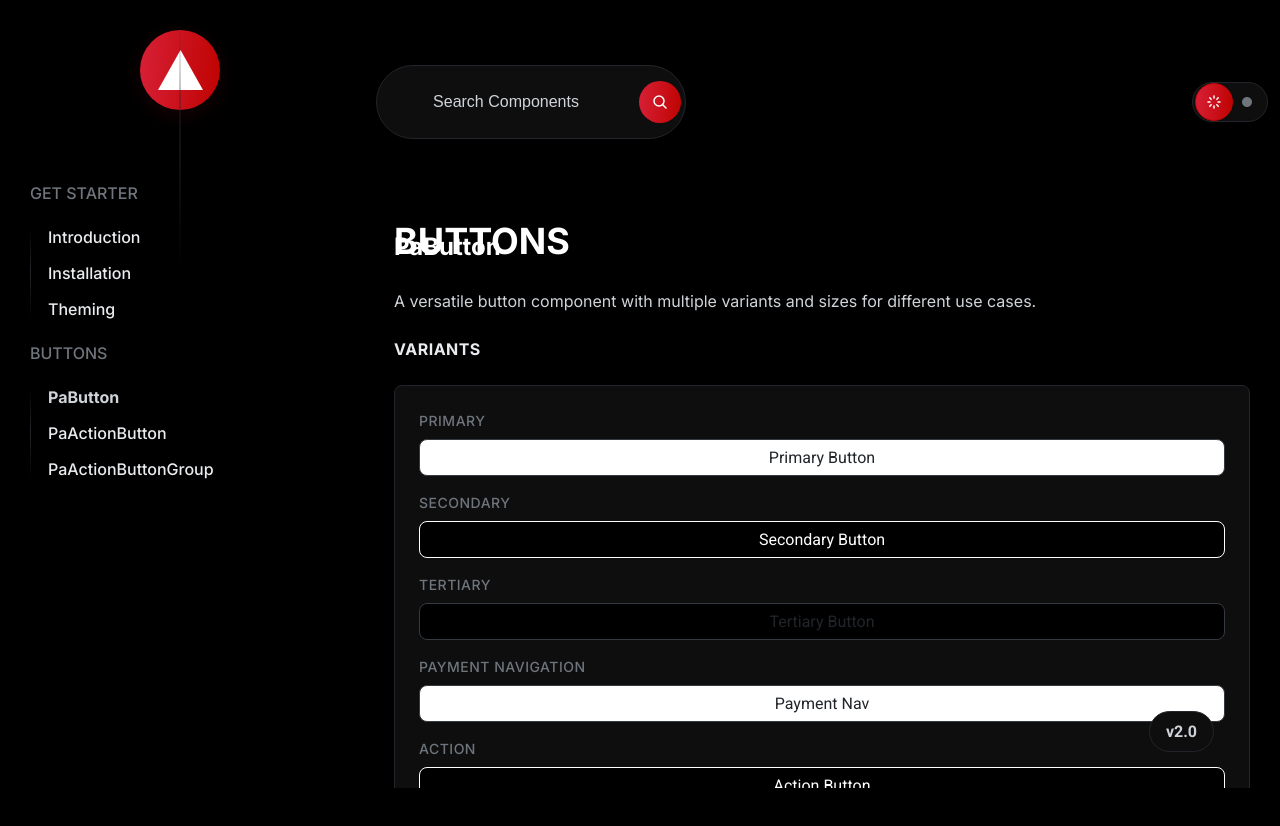
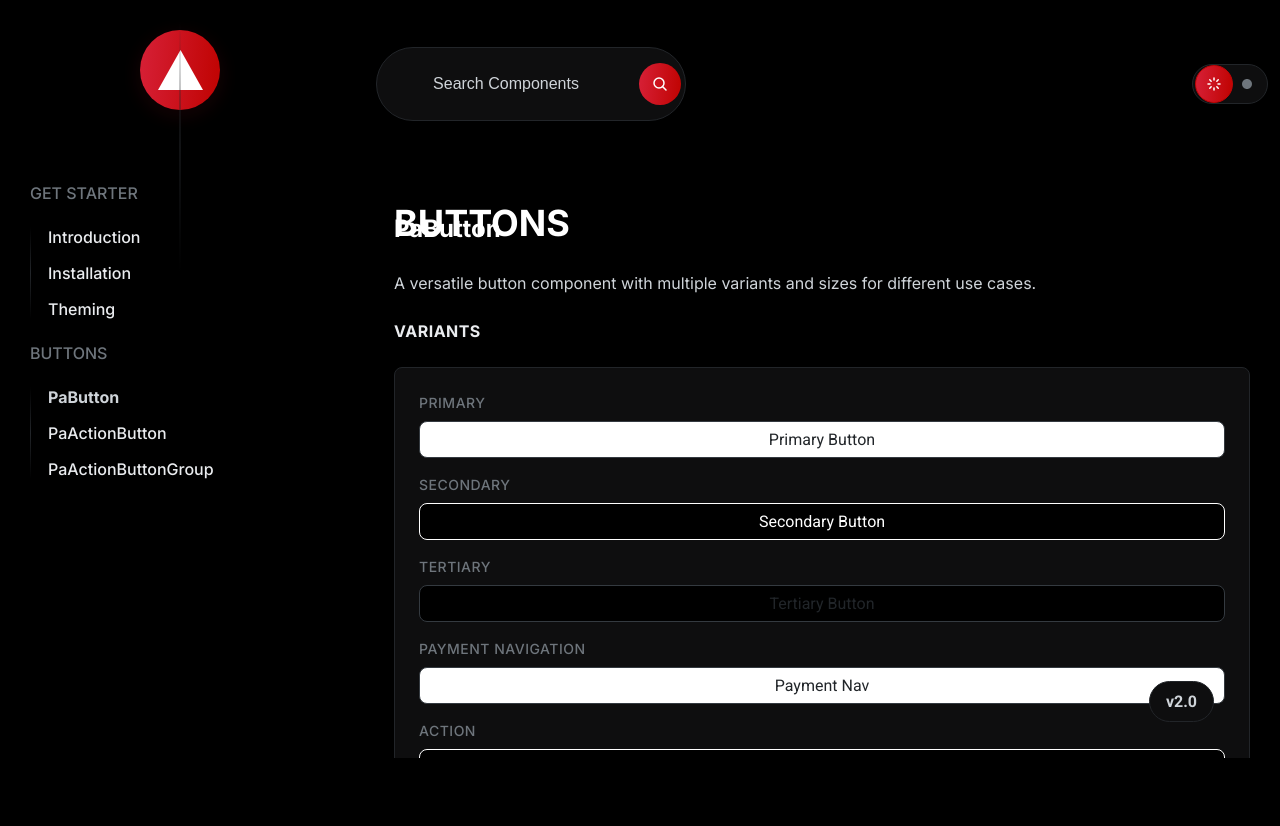
Before and after one commit to muriloscigliano/pa-design-system, a Vue app: page / in a window 1280 px wide. Shown: the top 826 px of the page. Built offline with nearby package versions, Linux system fonts and the light colour scheme; a web font is replaced by a local one.

Commit message:
Fix sidebar and main content alignment
- Changed align-items from center to flex-start for top alignment
- Made main-content height match sidebar height (calc(100vh - 12px))
- Sidebar and top header/bar now properly aligned

```diff
--- a/src/App.vue
+++ b/src/App.vue
@@ -285,7 +285,7 @@ onMounted(() => {
 .app-layout {
   display: flex;
   gap: var(--pa-spacing-4, 4px);
-  align-items: center;
+  align-items: flex-start;
   padding: var(--pa-spacing-6, 6px);
   background-color: var(--pa-color-surface-base-background, #000000);
   min-height: 100vh;
@@ -414,7 +414,7 @@ onMounted(() => {
   display: flex;
   flex-direction: column;
   gap: var(--pa-spacing-4, 4px);
-  height: 100vh;
+  height: calc(100vh - var(--pa-spacing-12, 12px));
   min-width: 0;
 }
 
```
Also changed, not shown: src/tokens/index.css.
